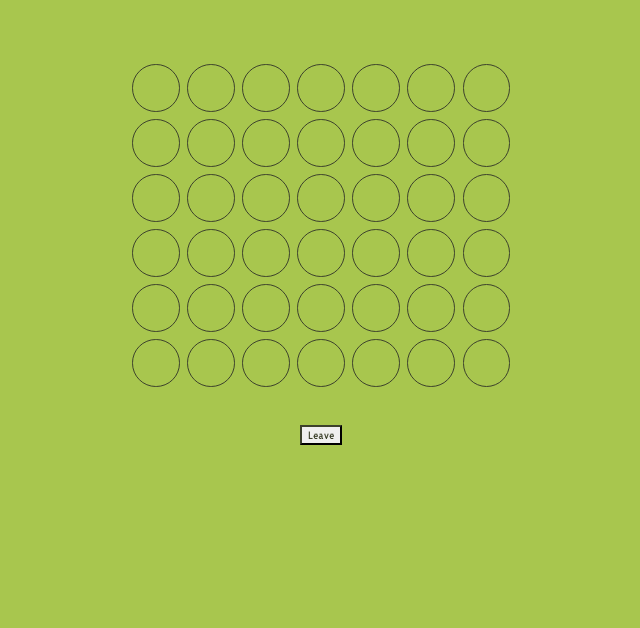
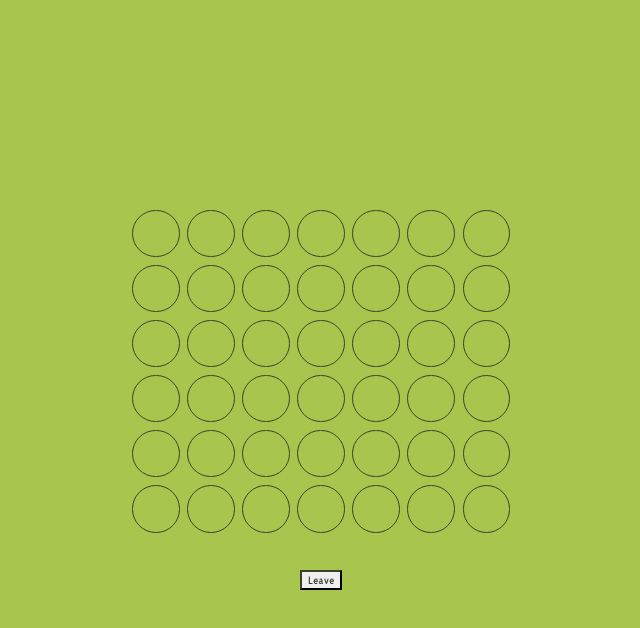
Before and after one commit to marinm/connect-four, a React (Vite) app: page / in a window 1280 px wide. Shown: the top 628 px of the page, without its empty margins (319-959 px from the left). Built offline with nearby package versions, Linux system fonts and the light colour scheme.

Commit message:
style #root

```diff
--- a/src/index.css
+++ b/src/index.css
@@ -26,3 +26,8 @@ body {
     user-select: none;
     -webkit-user-select: none;
 }
+
+#root {
+    width: 100%;
+    height: 100%;
+}
```
